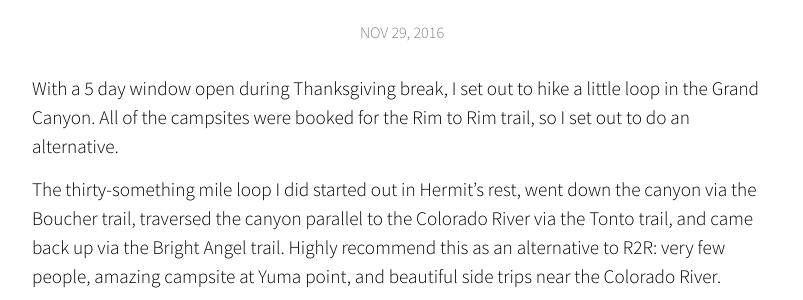
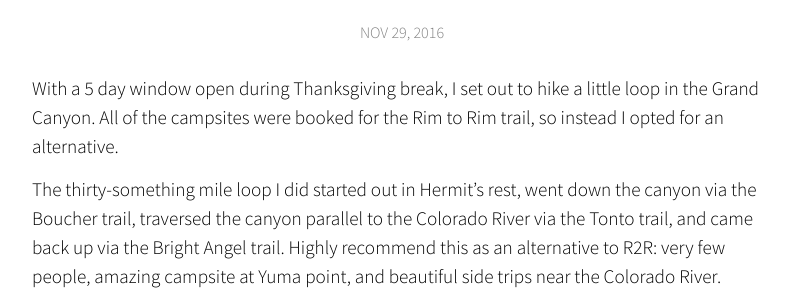
Before and after one commit to ednunezg/ednunezg.github.io, a Jekyll site: the page built from _posts/2016-11-29-BoucherTontoBright.markdown, in a window 1280 px wide and 900 px high. Shown: the part 250-550 px from the top of the window, without its empty margins (238-1041 px from the left). Built offline with Jekyll 4.4.1, drawn with Linux system fonts in a browser that asks for light colours; nearby versions of some CDN libraries.

Commit message:
updated GC post... again

```diff
--- a/_posts/2016-11-29-BoucherTontoBright.markdown
+++ b/_posts/2016-11-29-BoucherTontoBright.markdown
@@ -7,7 +7,7 @@ author: "Eduardo Nunez"
 ---
 
 
-With a 5 day window open during Thanksgiving break, I set out to hike a little loop in the Grand Canyon. All of the campsites were booked for the Rim to Rim trail, so I set out to do an alternative.
+With a 5 day window open during Thanksgiving break, I set out to hike a little loop in the Grand Canyon. All of the campsites were booked for the Rim to Rim trail, so instead I opted for an alternative.
 
 The thirty-something mile loop I did started out in Hermit's rest, went down the canyon via the Boucher trail, traversed the canyon parallel to the Colorado River via the Tonto trail, and came back up via the Bright Angel trail. Highly recommend this as an alternative to R2R: very few people, amazing campsite at Yuma point, and beautiful side trips near the Colorado River.
 
```
Also changed, not shown: 4 other files.
